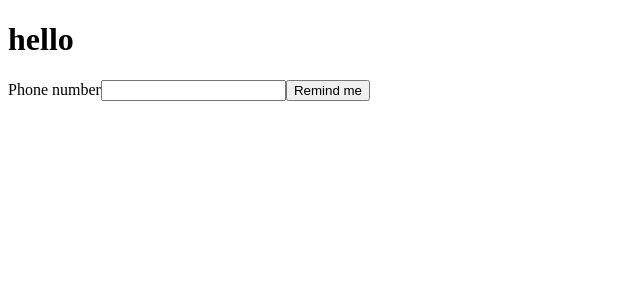
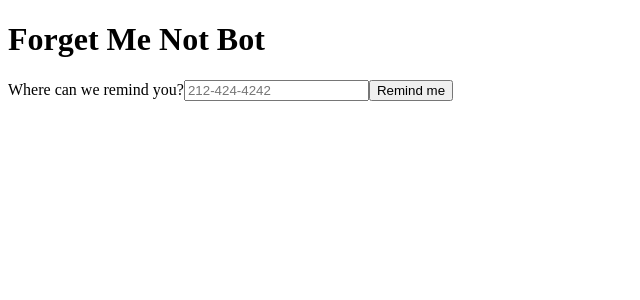
Before and after one commit to dorfman/forget-me-not-bot, a Next.js app: page / in a window 1280 px wide. Shown: the top 300 px of the page, without its empty margins (0-640 px from the left). Built offline with nearby package versions, Linux system fonts and the light colour scheme.

Commit message:
Add frontend steps

```diff
--- a/pages/index.js
+++ b/pages/index.js
@@ -1,30 +1,77 @@
 import axios from 'axios';
 import {useState} from 'react';
 
+const STEPS = {
+  SIGNUP: 0,
+  VERIFY: 1,
+  SIGNEDUP: 2,
+};
+
 function HomePage() {
+  const [step, setStep] = useState(STEPS.SIGNUP);
   const [number, setNumber] = useState('');
+  const [code, setCode] = useState('');
+  let onboarding = null;
+
+  switch (step) {
+    case STEPS.SIGNUP: {
+      onboarding = (
+        <form
+          method="POST"
+          action="/api/signup"
+          onSubmit={async (e) => {
+            e.preventDefault();
+            const res = axios.post('/api/signup', {number});
+            setStep(STEPS.VERIFY);
+          }}
+        >
+          <label for="phonenumber">Where can we remind you?</label>
+          <input
+            placeholder="212-424-4242"
+            onChange={(e) => { setNumber(e.target.value); }}
+            value={number}
+            id="phonenumber"
+            type="tel"
+            name="phonenumber"
+          />
+          <button type="submit">Remind me</button>
+        </form>
+      );
+      break;
+    }
+    case STEPS.VERIFY: {
+      onboarding = (
+        <form
+          method="POST"
+          action="/api/verify"
+          onSubmit={async (e) => {
+            e.preventDefault();
+            const res = axios.post('/api/verify', {code});
+            setStep(STEPS.VERIFY);
+          }}
+        >
+          <label for="code">Code</label>
+          <input
+            onChange={(e) => { setCode(e.target.value); }}
+            value={code}
+            id="code"
+            type="text"
+            name="code"
+          />
+          <button type="submit">Remind me</button>
+        </form>
+      );
+      break;
+    }
+    case STEPS.SIGNEDUP: {
+      break;
+    }
+  }
 
   return (
     <div>
-      <h1>hello</h1>
-      <form
-        method="POST"
-        action="/api/signup"
-        onSubmit={(e) => {
-          e.preventDefault();
-          axios.post('/api/signup', {number});
-        }}
-      >
-        <label for="number">Phone number</label>
-        <input
-          onChange={(e) => { setNumber(e.target.value); }}
-          value={number}
-          id="number"
-          type="tel"
-          name="number"
-        />
-        <button type="submit">Remind me</button>
-      </form>
+      <h1>Forget Me Not Bot</h1>
+      {onboarding}
     </div>
   );
 }
```
